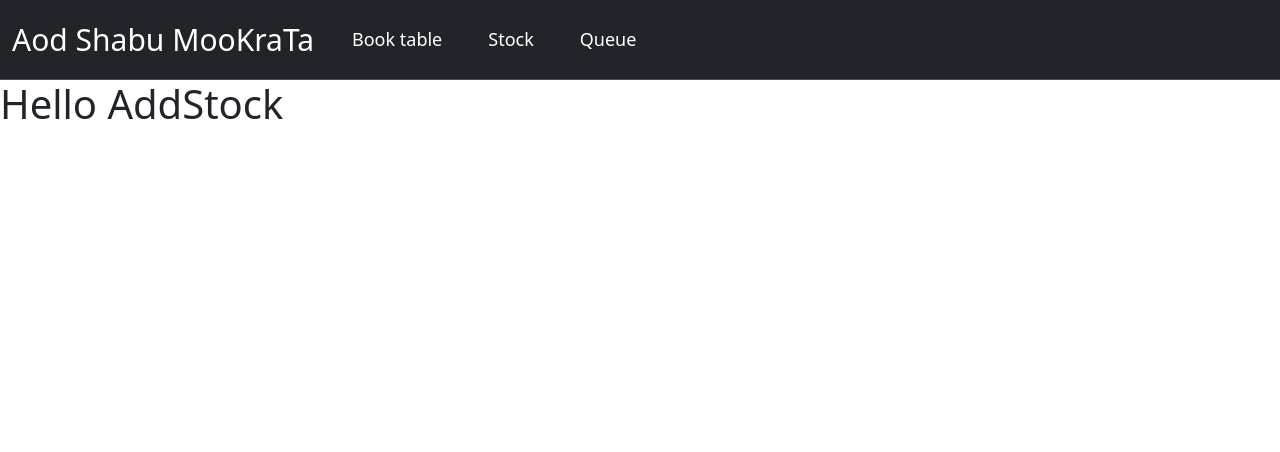
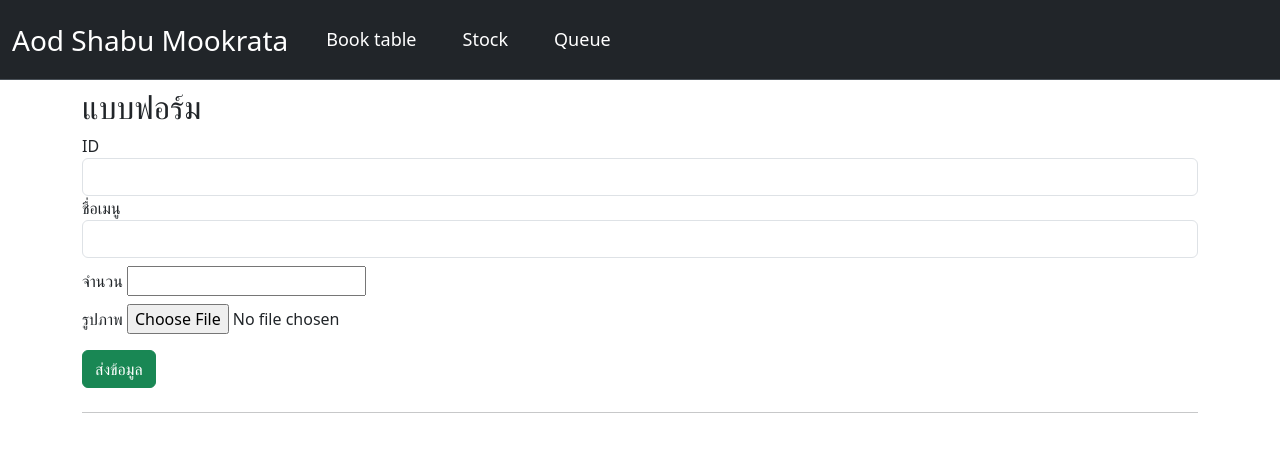
Before and after one commit to Nottoeiei445/AodMoogratha, a Flask app: page /admin/stock/addstock in a window 1280 px wide. Shown: the top 452 px of the page. Run offline with Flask 3, Linux system fonts and the light colour scheme.

Commit message:
link parameters

```diff
--- /dev/null
+++ b/Backend/app.py
@@ -0,0 +1,99 @@
+from flask import Flask,render_template,redirect,url_for,request,flash,render_template_string
+import os
+import sys
+sys.path.append(os.path.abspath(os.path.join(os.path.dirname(__file__), '..')))
+from Stock import Stock
+from werkzeug.utils import secure_filename
+
+app = Flask(__name__)
+app.secret_key = 'AodShabuMookrata'
+
+stock = Stock()
+
+Menu = []
+
+@app.route('/')
+def home():
+    return redirect(url_for('booktable'))
+
+@app.route('/admin/booktable')
+def booktable():
+    return render_template("bookTable.html")
+
+@app.route('/admin/stock')
+def _stock():
+    stock_items = stock.inOrder()
+    return render_template('stock.html', stock_items=stock_items)
+
+@app.route('/admin/stock/addstock')
+def addStock():
+    return render_template("addStock.html")
+
+@app.route('/admin/stock/addstock',methods=['GET','POST'])
+def AddMenu():
+    try:
+        id = int(request.form['id'])
+        name = request.form['name']
+        number = int(request.form['num'])
+
+        img_file = request.files['img']
+        if img_file:
+            filename = secure_filename(img_file.filename)
+
+            # ตรวจสอบว่ามีโฟลเดอร์ static/images แล้วหรือไม่
+            img_directory = os.path.join('static', 'images')
+            if not os.path.exists(img_directory):
+                os.makedirs(img_directory)
+
+            img_path = os.path.join(img_directory, filename)
+            img_file.save(img_path)
+
+        # เพิ่มข้อมูลใหม่เข้า stock
+        inserted = stock.insert(id, name, number, filename)
+        if inserted:
+            flash("Stock item added successfully!", "success")
+            return redirect(url_for('_stock'))
+        else:
+            flash("ID already exists!", "error")
+            return redirect(url_for('addStock'))
+
+    except ValueError:
+        flash("Invalid input. Please enter valid numbers.", "error")
+        return redirect(url_for('addStock'))
+
+@app.route('/admin/queue')
+def queue():
+    return render_template("queue.html")
+
+@app.route('/table1')
+def table1():
+    stock_items = stock.inOrder()
+    return render_template("table4.html",stock_items=stock_items)
+
+
+@app.route('/table2')
+def table2():
+    stock_items = stock.inOrder()
+    return render_template("table4.html",stock_items=stock_items)
+
+
+@app.route('/table3')
+def table3():
+    stock_items = stock.inOrder()
+    return render_template("table4.html",stock_items=stock_items)
+
+
+@app.route('/table4')
+def table4():
+    stock_items = stock.inOrder()
+    return render_template("table4.html",stock_items=stock_items)
+
+@app.route('/table5')
+def table5():
+    stock_items = stock.inOrder()
+    return render_template("table4.html",stock_items=stock_items)
+
+
+
+if __name__ == "__main__":
+    app.run(debug=True, host = '0.0.0.0')
--- /dev/null
+++ b/Backend/templates/addStock.html
@@ -0,0 +1,27 @@
+{% extends "navBar.html"%}
+
+{%block content%}
+<div class = "container my-2">
+    <h2>แบบฟอร์ม</h2>
+    <form action = "{{url_for('AddMenu')}}" method="POST" enctype="multipart/form-data">
+        <div>
+            <label for="">ID</label>
+            <input type="number" id = "id" name="id" class="form-control" required>
+        </div>
+        <div>
+            <label for="">ชื่อเมนู</label>
+            <input type="text" id = "name" name="name" class="form-control" required>
+        </div>
+        <div class="my-2">
+            <label for="">จำนวน</label>
+            <input type="number" id="number" name="num" min="1" required>
+        </div>
+        <div class="my-2">
+            <label for="">รูปภาพ</label>
+            <input type="file" id="image" name="img" required>
+        </div>
+        <input type="submit" value="ส่งข้อมูล" class="btn btn-success my-2">
+    </form>
+    <hr>
+</div>
+{%endblock%}
--- a/Frontend/templates/navBar.html
+++ b/Backend/templates/navBar.html
@@ -12,7 +12,7 @@
             height: 80px;
         }
         .navbar-brand{
-            font-size: 30px;
+            font-size: 28px;
             margin-right: 30px
         }
         .navbar-nav .nav-link {
@@ -23,12 +23,26 @@
         .navbar-nav .nav-link:last-child {
             margin-right: 0;
         }
+
+
+        @media (max-width: 576px) {
+            .navbar-brand {
+                font-size: 22px;
+            }
+            .navbar-nav .nav-link {
+                font-size: 16px;
+                margin-right: 15px;
+            }
+            .navbar {
+                height: auto;
+            }
+        }
     </style>
 </head>
 <body>
     <nav class="navbar navbar-expand-lg bg-dark border-body border-bottom" data-bs-theme="dark">
         <div class="container-fluid ">
-          <a class="navbar-brand justify-content-center">Aod Shabu MooKraTa</a>
+          <a class="navbar-brand justify-content-center">Aod Shabu Mookrata</a>
           <button class="navbar-toggler" type="button" data-bs-toggle="collapse" data-bs-target="#navbarNavAltMarkup" aria-controls="navbarNavAltMarkup" aria-expanded="false" aria-label="Toggle navigation">
             <span class="navbar-toggler-icon"></span>
           </button>
--- a/Frontend/app.py
+++ /dev/null
@@ -1,46 +0,0 @@
-from flask import Flask,render_template,redirect,url_for
-app = Flask(__name__)
-
-@app.route('/')
-def home():
-    return redirect(url_for('booktable'))
-
-@app.route('/admin/booktable')
-def booktable():
-    return render_template("bookTable.html")
-
-@app.route('/admin/stock')
-def stock():
-    return render_template("stock.html")
-
-@app.route('/admin/stock/addstock')
-def addStock():
-    return render_template("addStock.html")
-
-@app.route('/admin/queue')
-def queue():
-    return render_template("queue.html")
-
-@app.route('/table1')
-def table1():
-    return render_template("table1.html")
-
-@app.route('/table2')
-def table2():
-    return render_template("table2.html")
-
-@app.route('/table3')
-def table3():
-    return render_template("table3.html")
-
-@app.route('/table4')
-def table4():
-    return render_template("table4.html")
-
-@app.route('/table5')
-def table5():
-    return render_template("table5.html")
-
-
-if __name__ == "__main__":
-    app.run(debug=True,host = '0.0.0.0') #,host = '0.0.0.0'
--- a/Frontend/templates/addStock.html
+++ /dev/null
@@ -1,5 +0,0 @@
-{% extends "navBar.html"%}
-
-{%block content%}
-    <h1>Hello AddStock</h1>
-{%endblock%}
--- a/Frontend/templates/stock.html
+++ /dev/null
@@ -1,5 +0,0 @@
-{% extends "navBar.html"%}
-
-{%block content%}
-    <h1>Hello Stock</h1>
-{%endblock%}
--- a/Frontend/templates/table4.html
+++ /dev/null
@@ -1,5 +0,0 @@
-{% extends "navBar.html"%}
-
-{%block content%}
-    <h1>Hello Table4</h1>
-{%endblock%}
```
Also changed, not shown: Backend/templates/stock.html (added, +16 -0 lines), Backend/templates/table4.html (added, +12 -0 lines), Backend/templates/bookTable.html (renamed from Frontend/templates/bookTable.html), Backend/templates/queue.html (renamed from Frontend/templates/queue.html), Backend/templates/table1.html (renamed from Frontend/templates/table1.html), Backend/templates/table2.html (renamed from Frontend/templates/table2.html), Backend/templates/table3.html (renamed from Frontend/templates/table3.html), Backend/templates/table5.html (renamed from Frontend/templates/table5.html).
